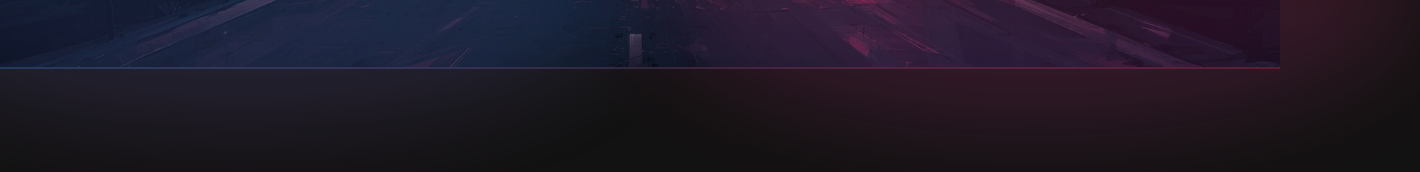
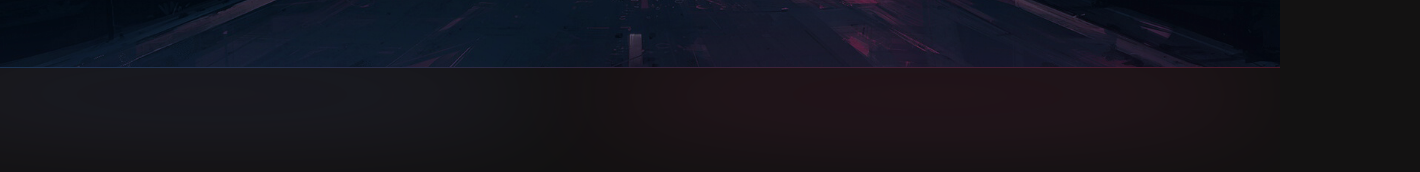
Before and after one commit to scaev/portfolio-react, a React (Create React App) app: page / in a window 1280 px wide. Shown: the part 733-905 px from the top of the page, 1420 px wide, since content can reach past the window. Built offline with nearby package versions, Linux system fonts and the light colour scheme.

Commit message:
Adds Light component

```diff
--- a/src/components/container/About/About.jsx
+++ b/src/components/container/About/About.jsx
@@ -4,15 +4,12 @@ import portfolio2 from "../../../assets/portfolio2.png";
 import { bios } from "../../../Data";
 import { motion } from "framer-motion";
 import Resume from "../../../assets/Resume.pdf";
+import Light from "../Lights/Light";
 
 const About = () => {
   return (
     <>
-      <div className="lights">
-        <span className="line"></span>
-        <span className="border_left"></span>
-        <span className="border_right"></span>
-      </div>
+      <Light />
       <div className="container" id="about">
         <motion.div
           className="title"
--- a/src/components/container/About/About.scss
+++ b/src/components/container/About/About.scss
@@ -1,49 +1,3 @@
-.lights {
-  position: relative;
-  .line {
-    width: 100%;
-    background-image: linear-gradient(
-      90deg,
-      rgb(40, 140, 249),
-      rgb(227, 44, 107)
-    );
-    height: 2px;
-    left: 0;
-    // top: 0;
-    // margin-top: 73px;
-    position: absolute;
-    opacity: 0.25;
-  }
-
-  .border_left {
-    position: absolute;
-    width: 60vw;
-    height: 255px;
-    top: -200px;
-    // top: 900px;
-    border-radius: 100%;
-    mix-blend-mode: normal;
-    filter: blur(50px);
-    background-image: linear-gradient(rgb(88, 165, 255), rgb(166, 122, 244));
-    left: -140px;
-    overflow: hidden;
-    opacity: 0.15;
-  }
-  .border_right {
-    position: absolute;
-    width: 60vw;
-    height: 255px;
-    top: -200px;
-    // top: 900px;
-    border-radius: 100%;
-    mix-blend-mode: normal;
-    filter: blur(50px);
-    background-image: linear-gradient(rgb(255, 51, 88), rgb(255, 79, 216));
-    right: -140px;
-    overflow: hidden;
-    opacity: 0.15;
-  }
-}
 
 .container {
   padding-top: 7rem;
@@ -64,7 +18,7 @@
       height: 350px;
       justify-self: center;
       border-radius: 5px;
-      box-shadow: 0 0 20px #7fdbff;
+      box-shadow: 0 0 20px #3b86a3;
       // background: linear-gradient(45deg, rgba(135,0,121,1) 0%, rgba(156,0,0,1) 100%);
 
       img {
--- a/src/components/container/Contact/Contact.jsx
+++ b/src/components/container/Contact/Contact.jsx
@@ -4,6 +4,7 @@ import { contacts } from "../../../Data";
 import { socialIcons } from "../../../Data";
 import { motion } from "framer-motion";
 import emailjs from "@emailjs/browser";
+import Light from "../Lights/Light";
 
 const Contact = () => {
   const ref = useRef();
@@ -32,6 +33,8 @@ const Contact = () => {
   };
 
   return (
+    <>
+      <Light />
       <div className="container" id="contact">
         <motion.div
           className="title"
@@ -50,12 +53,12 @@ const Contact = () => {
           >
             <h3>Just Say Hi!</h3>
             <p className="contact_text">
-            Thank you for taking the time to visit my portfolio website. If you
-            have any questions or would like to discuss a project, please feel
-            free to get in touch using the contact form. To get connected,
-            simply fill out the form with a brief message about your project or
-            inquiry. I'll get back to you as soon as possible to discuss about the
-            details.
+              Thank you for taking the time to visit my portfolio website. If
+              you have any questions or would like to discuss a project, please
+              feel free to get in touch using the contact form. To get
+              connected, simply fill out the form with a brief message about
+              your project or inquiry. I'll get back to you as soon as possible
+              to discuss about the details.
             </p>
             {contacts.map((contact) => {
               return (
@@ -67,7 +70,16 @@ const Contact = () => {
             })}
             <div className="social_icons">
               {socialIcons.map((socialIcon, index) => {
-              return <a key={index} href={socialIcon.href} target="_blank" rel="noreferrer">{socialIcon.icon}</a>;
+                return (
+                  <a
+                    key={index}
+                    href={socialIcon.href}
+                    target="_blank"
+                    rel="noreferrer"
+                  >
+                    {socialIcon.icon}
+                  </a>
+                );
               })}
             </div>
           </motion.div>
@@ -103,6 +115,7 @@ const Contact = () => {
           </motion.Form>
         </div>
       </div>
+    </>
   );
 };
 
--- /dev/null
+++ b/src/components/container/Lights/Light.jsx
@@ -0,0 +1,21 @@
+import React from "react";
+import "./Light.scss";
+import { motion } from "framer-motion";
+
+
+const Light = () => {
+  return (
+      <motion.div className="lights"
+      initial={{ opacity: 0 }}
+      whileInView={{
+        opacity: 1,
+      }}
+      transition={{ duration: 1 }}>
+      <span className="line"></span>
+      <span className="border_left"></span>
+      <span className="border_right"></span>
+    </motion.div>
+  );
+};
+
+export default Light;
--- /dev/null
+++ b/src/components/container/Lights/Light.scss
@@ -0,0 +1,46 @@
+.lights {
+    position: relative;
+    .line {
+      width: 100%;
+      background-image: linear-gradient(
+        90deg,
+        rgb(40, 140, 249),
+        rgb(227, 44, 107)
+      );
+      height: 1px;
+      left: 0;
+      // top: 0;
+      // margin-top: 73px;
+      position: absolute;
+      opacity: 0.25;
+    }
+
+    .border_left {
+      position: absolute;
+      width: 55vw;
+      height: 55px;
+    //   top: -200px;
+      // top: 900px;
+      border-radius: 100%;
+      mix-blend-mode: normal;
+      filter: blur(50px);
+      background-image: linear-gradient(rgb(88, 165, 255), rgb(166, 122, 244));
+      left: -140px;
+      overflow: hidden;
+      opacity: 0.15;
+    }
+    .border_right {
+      position: absolute;
+      width: 55vw;
+      height: 55px;
+    //   top: -200px;
+      // top: 900px;
+      border-radius: 100%;
+      mix-blend-mode: normal;
+      filter: blur(50px);
+      background-image: linear-gradient(rgb(255, 51, 88), rgb(255, 79, 216));
+      right: 0;
+      overflow: hidden;
+      opacity: 0.15;
+    }
+  }
--- a/src/components/container/Projects/Projects.jsx
+++ b/src/components/container/Projects/Projects.jsx
@@ -4,6 +4,7 @@ import { workNavs } from "../../../Data";
 import { workImages } from "../../../Data";
 import { FiGithub, FiEye } from "react-icons/fi";
 import { motion } from "framer-motion";
+import Light from "../Lights/Light";
 
 const Projects = () => {
   const [active, setActive] = useState(0);
@@ -27,6 +28,8 @@ const Projects = () => {
   };
 
   return (
+    <>
+      <Light />
       <div className="container" id="projects">
         <motion.div
           initial={{ opacity: 0 }}
@@ -107,6 +110,7 @@ const Projects = () => {
           })}
         </motion.div>
       </div>
+    </>
   );
 };
 
--- a/src/components/container/Skills/Skills.jsx
+++ b/src/components/container/Skills/Skills.jsx
@@ -4,11 +4,15 @@ import { icons } from "../../../Data";
 import { experiences } from "../../../Data";
 import { finishes } from "../../../Data";
 import { motion } from "framer-motion";
+import Light from "../Lights/Light";
+
 
 const Skills = () => {
   const [active, setActive] = useState(1);
 
   return (
+    <>
+      <Light />
     <div className="container" id="skills">
       <motion.div
         className="title"
@@ -89,7 +93,7 @@ const Skills = () => {
           })}
       </motion.div>
     </div>
-  );
+    </>);
 };
 
 export default Skills;
```
Lines whose indentation alone changed are shown as unchanged.
